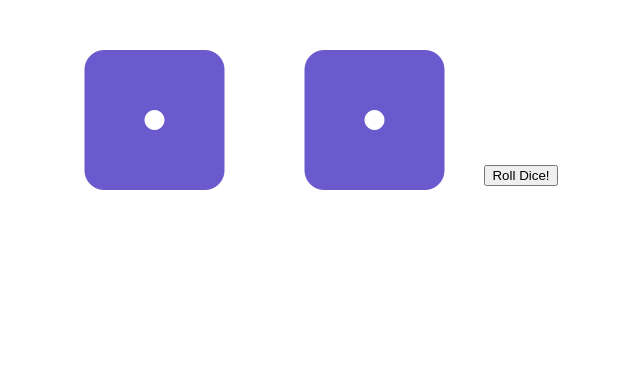
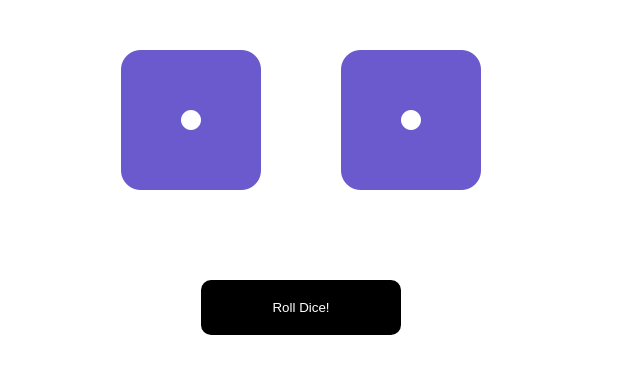
Before and after one commit to vacb/udemy-dice, a React (Create React App) app: page / in a window 1280 px wide. Shown: the top 374 px of the page, without its empty margins (339-979 px from the left). Built offline with nearby package versions, Linux system fonts and the light colour scheme.

Commit message:
Styles RollDice component

```diff
--- a/src/RollDice.css
+++ b/src/RollDice.css
@@ -0,0 +1,27 @@
+.RollDice {
+  display: flex;
+  flex-flow: column nowrap;
+  min-height: 100vh;
+}
+
+.RollDice-container {
+  display: flex;
+  justify-content: center;
+  align-content: center;
+}
+
+.RollDice button {
+  align-self: center;
+  width: 15em;
+  padding: 1.5em;
+  border: 0px;
+  border-radius: 10px;
+  color: white;
+  background-color: black;
+  margin-top: 3em;
+}
+
+.RollDice button:hover {
+  background-color: darkslateblue;
+  cursor: pointer;
+}
--- a/src/RollDice.js
+++ b/src/RollDice.js
@@ -26,9 +26,11 @@ class RollDice extends Component {
 
   render() {
     return (
-      <div>
-        <Die face={this.state.die1} />
-        <Die face={this.state.die2} />
+      <div className="RollDice">
+        <div className="RollDice-container">
+          <Die face={this.state.die1} />
+          <Die face={this.state.die2} />
+        </div>
         <button onClick={this.roll}>Roll Dice!</button>
       </div>
     );
```
